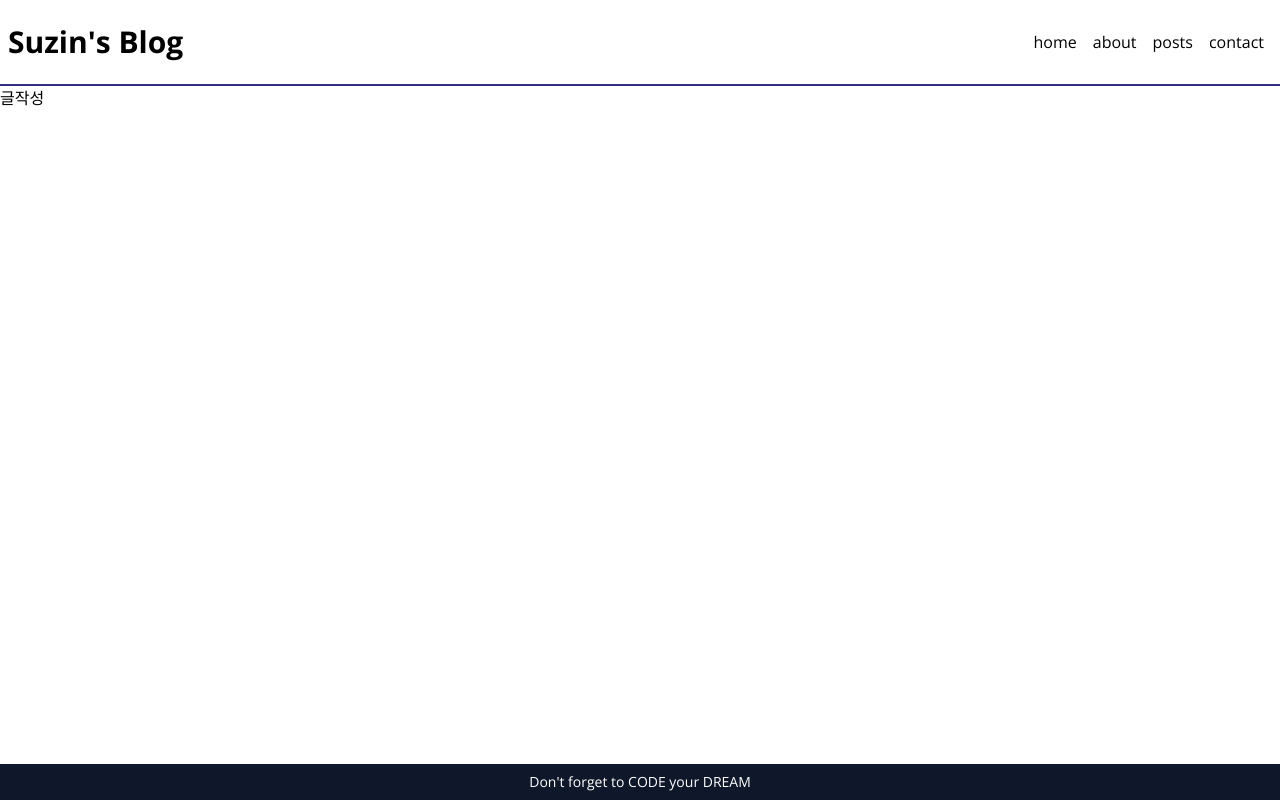
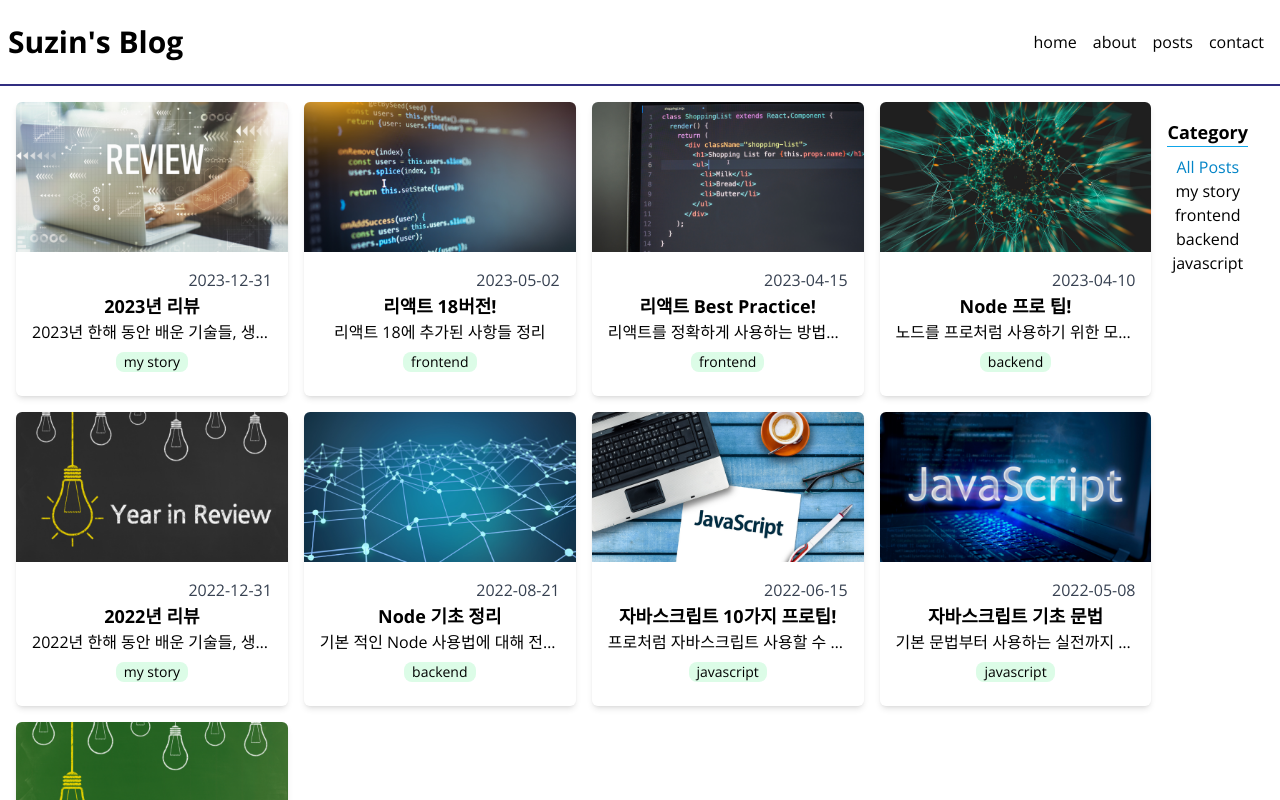
Before and after one commit to suzz-in/suzin-s-blog, a Next.js app: page /posts in a window 1280 px wide. Built offline with nearby package versions, Linux system fonts and the light colour scheme.

Commit message:
feat: post category기능

```diff
--- a/src/app/posts/page.tsx
+++ b/src/app/posts/page.tsx
@@ -1,4 +1,8 @@
-export default function Post() {
+import FilterablePosts from "@/components/FilterablePosts";
+import { getAllPosts } from "@/service/posts"
 
-return (<div>글작성</div>)
+export default async function Posts() {
+    const posts = await getAllPosts();
+    const categories = [...new Set(posts.map(post => post.category))]
+return (<FilterablePosts posts={posts} categoires={categories}/>)
 }
--- /dev/null
+++ b/src/components/Categories.tsx
@@ -0,0 +1,20 @@
+type Props ={
+    categories: string[];
+    selected: string;
+    onClick: (category: string) => void;
+}
+
+export default function Categories({categories, selected, onClick}: Props) {
+
+return <section className="text-center p-4">
+    <h2 className="text-lg font-bold border-b border-sky-500 mb-2">Category</h2>
+    <ul>
+        {categories.map(category =>
+            <li className={`cursor-pointer hover:text-sky-500
+            ${category === selected && 'text-sky-600'}`}
+            key={category}
+            onClick={()=> onClick(category)}>{category}</li>
+            )}
+    </ul>
+</section>
+}
--- /dev/null
+++ b/src/components/FilterablePosts.tsx
@@ -0,0 +1,25 @@
+'use client'
+
+import { Post } from "@/service/posts"
+import { useState } from "react";
+import Categories from "./Categories";
+import PostGrid from "./PostGrid";
+
+type Props = {
+    posts: Post[];
+    categoires : string[];
+}
+const ALL_POST = "All Posts"
+
+export default function FilterablePosts({posts, categoires}: Props) {
+    const [selected, setSelected] = useState(ALL_POST);
+    const filtered = selected === ALL_POST
+    ? posts
+     : posts.filter((post)=> post.category === selected);
+
+return <section className="flex m-4">
+    <PostGrid posts={filtered}/>
+    <Categories
+    categories={[ALL_POST, ...categoires]} selected={selected} onClick={setSelected}/>
+</section>
+}
```
